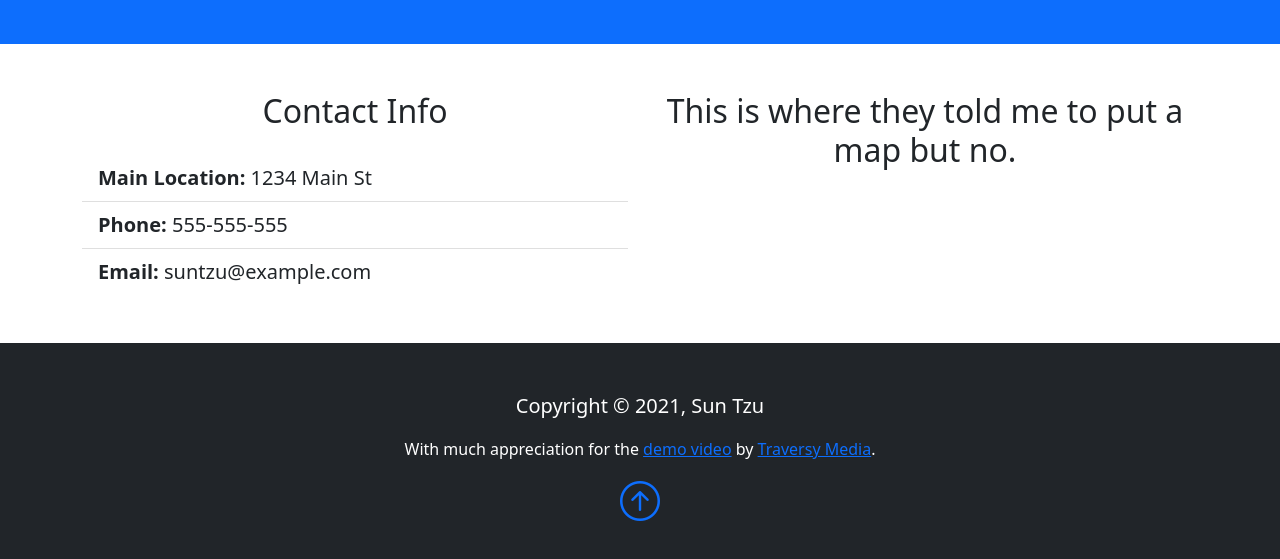
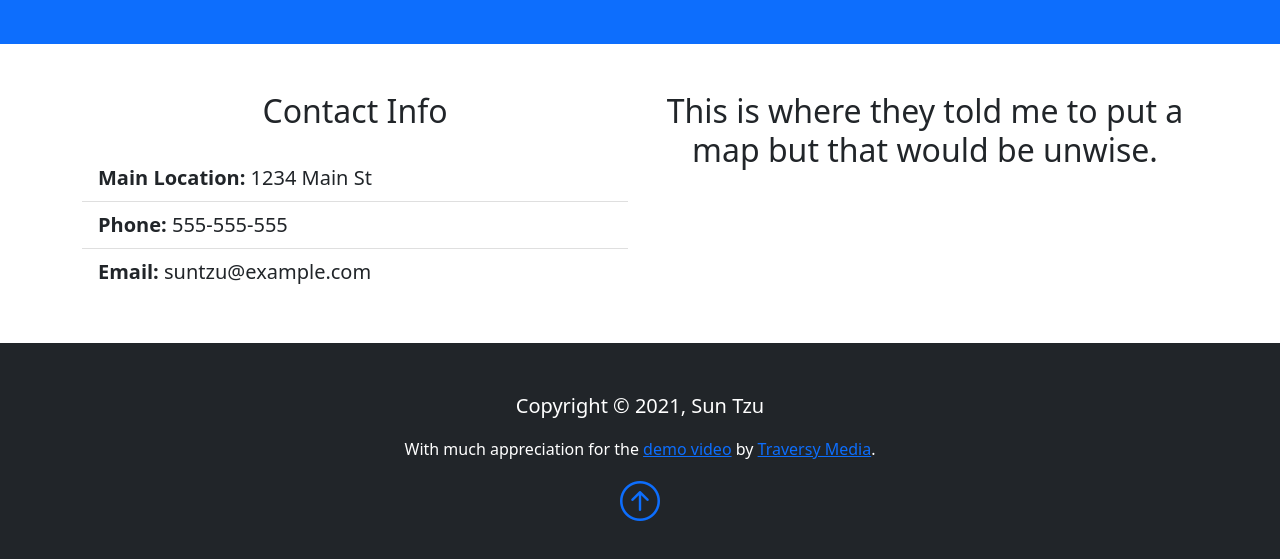
Before and after one commit to jdkhogan/bootstrap_first_project, a plain HTML site: page index.html in a window 1280 px wide. Shown: the part 3036-3595 px from the top of the page. Drawn offline with nearby package versions, Linux system fonts and the light colour scheme.

Commit message:
added screenshots

```diff
--- a/index.html
+++ b/index.html
@@ -308,7 +308,7 @@
                     </ul>
                 </div>
                 <div class="col-md">
-                    <h2 class="text-center mb-4">This is where they told me to put a map but no.</h2>
+                    <h2 class="text-center mb-4">This is where they told me to put a map but that would be unwise.</h2>
                 </div>
             </div>
         </div>
```
Also changed, not shown: Screenshot_1.png (added), Screenshot_2.png (added), Screenshot_3.png (added), 1 other file.
